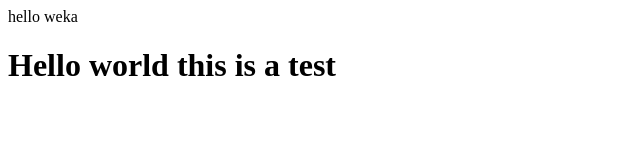
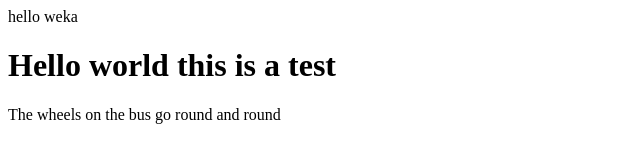
Before and after one commit to Shadow2350/Test, a plain HTML site: page index.html in a window 1280 px wide. Shown: the whole page, without its empty margins (0-640 px from the left). Drawn offline with Linux system fonts and the light colour scheme.

Commit message:
Added Paragraph

```diff
--- a/index.html
+++ b/index.html
@@ -2,3 +2,4 @@ hello weka
 <br>
 
 <h1>Hello world this is a test</h1>
+<p>The wheels on the bus go round and round</p>
```
